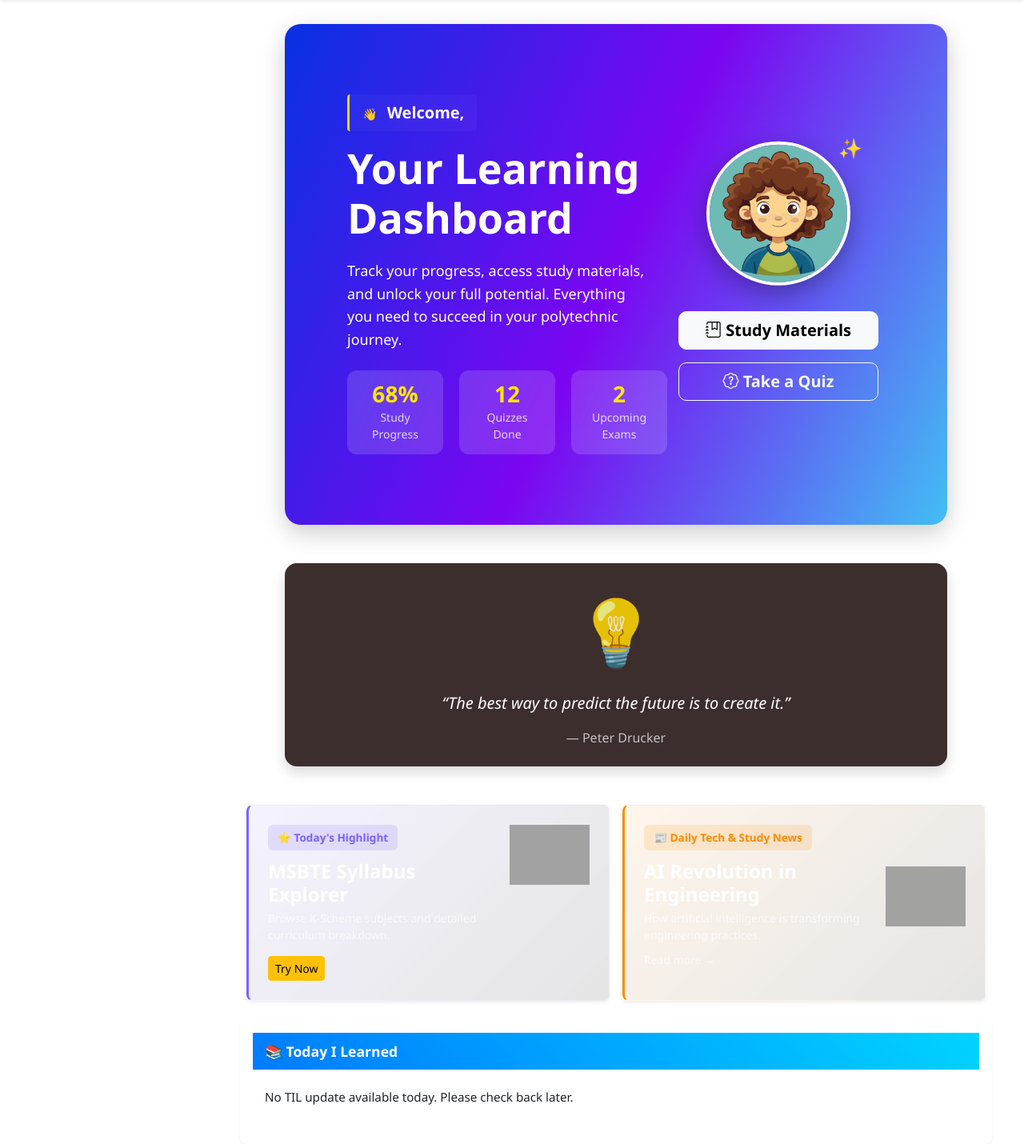
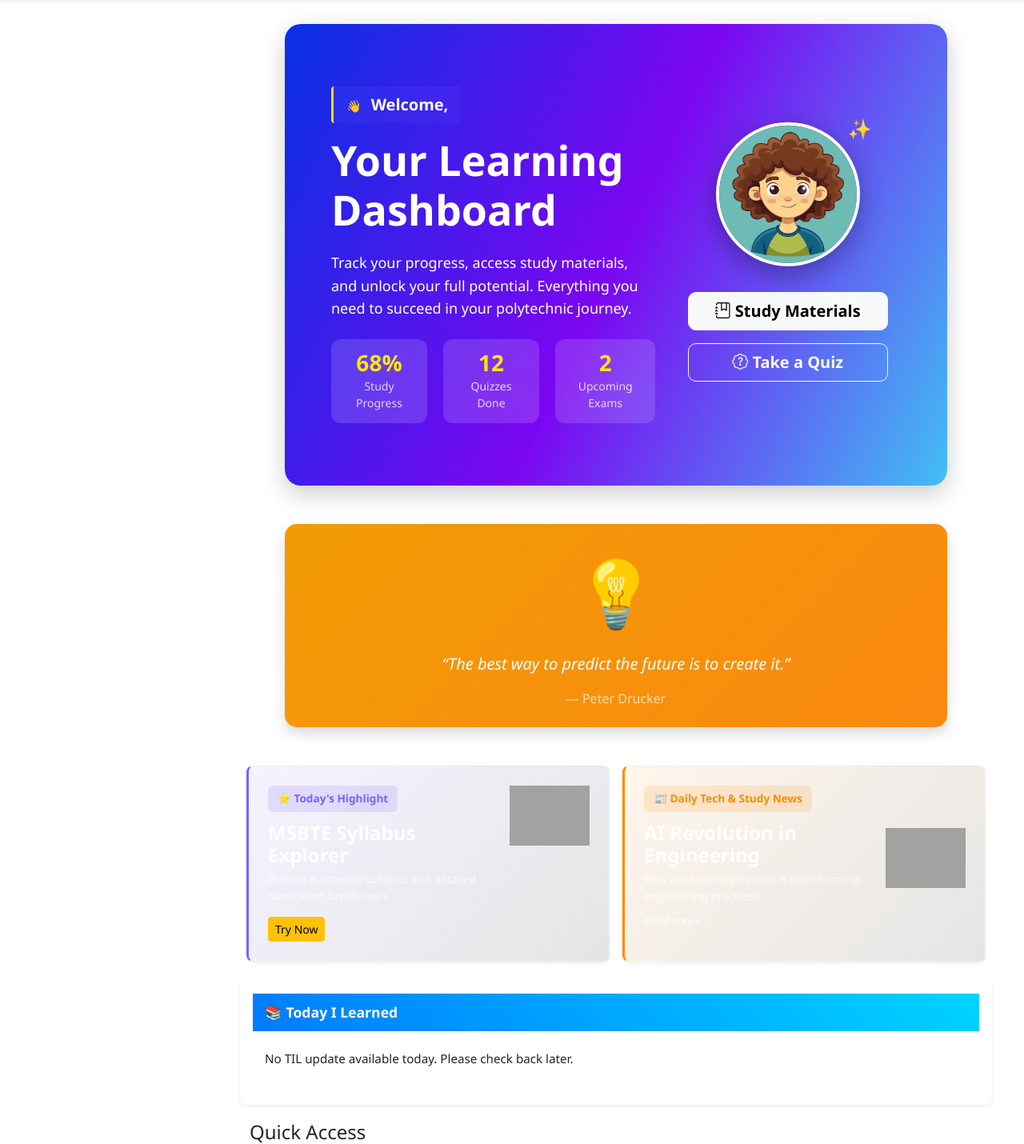
Before and after one commit to vijay19052007/PolyRise, a Django app: page /dashboard/student/ in a window 1280 px wide. Shown: the part 60-1490 px from the top of the page at 80% size. Run offline with Django 5.2, Linux system fonts and the light colour scheme; data that the repository does not hold is empty; grey boxes are pictures that could not be loaded.

Commit message:
changes in dashboard static css

```diff
--- a/dashboard/templates/dashboard/student_dashboard.html
+++ b/dashboard/templates/dashboard/student_dashboard.html
@@ -8,7 +8,6 @@
 <div class="container-fluid dashboard-container my-4 px-3 px-md-5">
 
   <style>
-  /* Customizations for student dashboard hero */
    .welcome-tag {
     display: inline-block;
     background: rgba(123, 97, 255, 0.1);
--- a/static/css/home.css
+++ b/static/css/home.css
@@ -32,7 +32,7 @@ body.theme-neon {
 .hero-box {
   background: linear-gradient(115deg, #0831e4 0%, #7b06f1 50%, #42bef4 100%);
   border-radius: 20px;
-  padding: 40px 30px;
+  padding: 30px 10px;
   box-shadow: 0 10px 30px rgba(0, 0, 0, 0.2);
   margin: 30px 0;
   /* FIXED: Use 100% width instead of fixed pixel */
@@ -142,7 +142,7 @@ body {
 
 /* === Daily Quote Box === */
 .quote-box {
-  background-color: #3d2e2e;
+  background: linear-gradient(135deg, #f29b06, #fa8304f3);
   border-radius: 15px;
   color: white;
   max-width: 100%;
```
